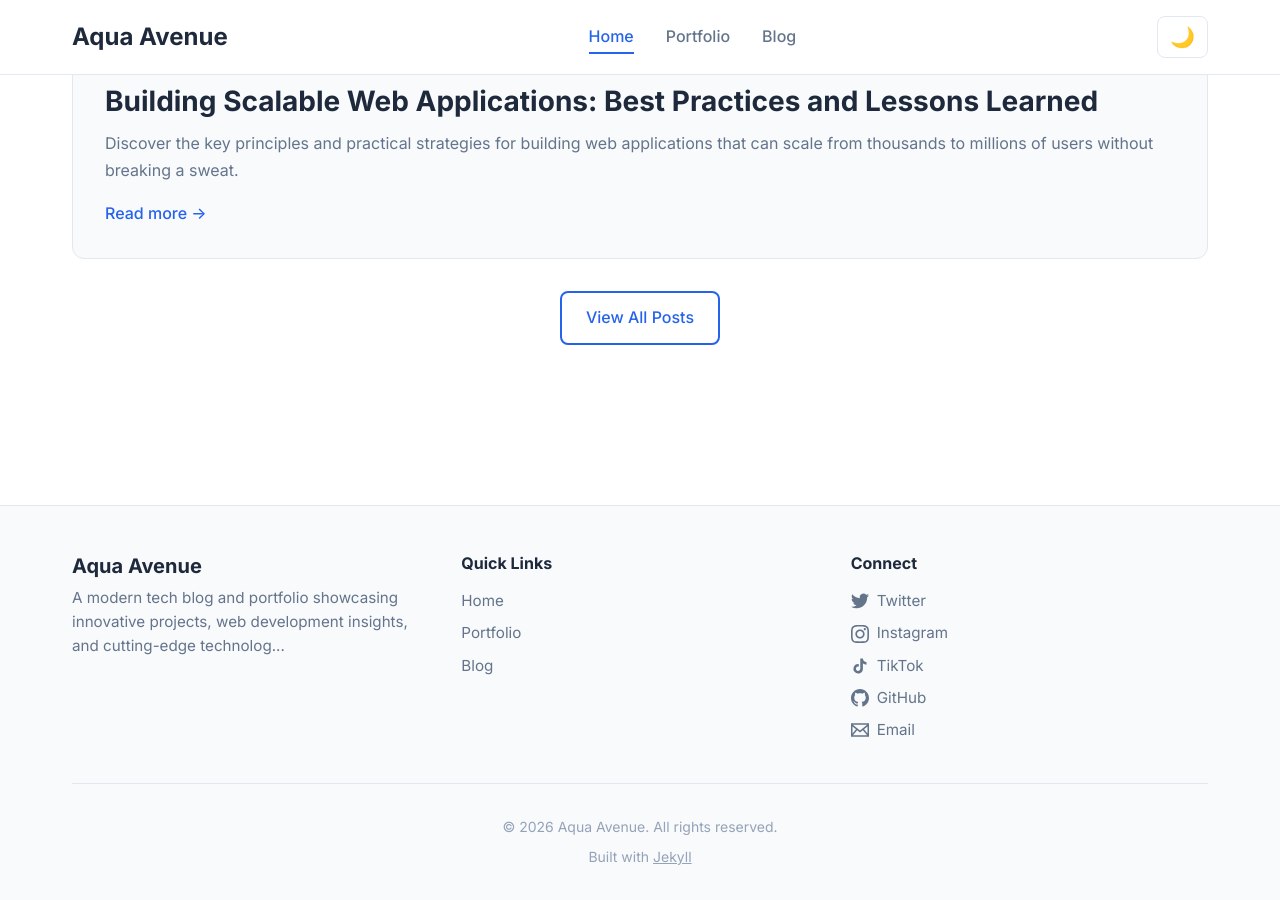
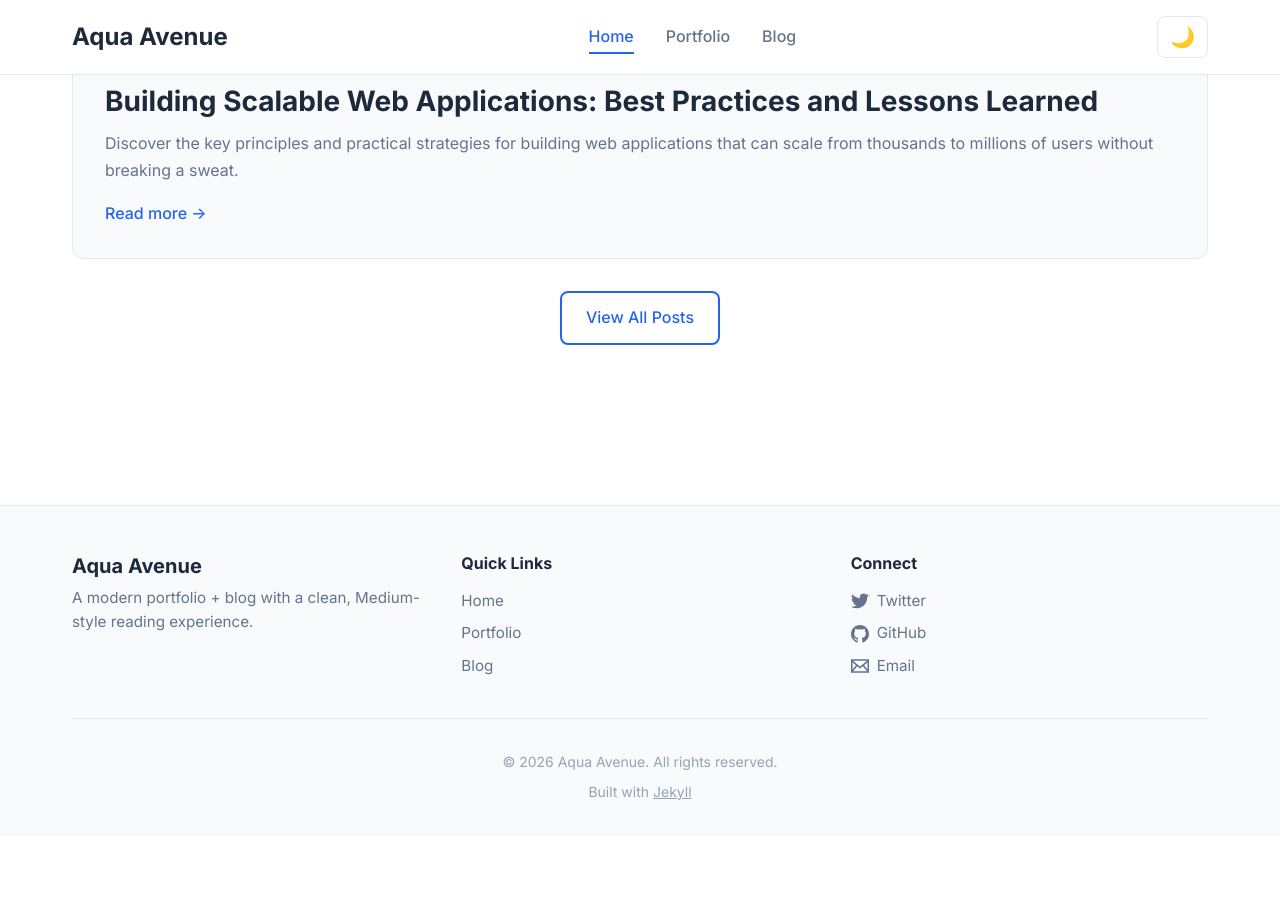
Before and after one commit to willylondon/aqua_avenue_jekyll, a Jekyll site: the page built from index.md, in a window 1280 px wide and 900 px high, scrolled down 1229 px. Built offline with Jekyll 4.4.1, drawn with Linux system fonts in a browser that asks for light colours; after the commit the page ends 2065 px from its top, so only the background shows below that; part of the change alters nothing that is shown.

Commit message:
Refactor Jekyll configuration for Aqua Avenue
Updated configuration settings for Aqua Avenue site, including title, author, and URL. Removed unnecessary comments and streamlined the structure.

```diff
--- a/_config.yml
+++ b/_config.yml
@@ -1,30 +1,24 @@
-# Site settings
-title: Aqua Avenue
-email: willardwells@gmail.com
-description: >-
-  A modern tech blog and portfolio showcasing innovative projects,
-  web development insights, and cutting-edge technology solutions.
-baseurl: "" # the subpath of your site, e.g. /blog
-url: "" # the base hostname & protocol for your site, e.g. http://example.com
+# =========================================
+# Aqua Avenue - Jekyll Configuration
+# GitHub Pages Project Site Setup
+# =========================================
 
-# Social media
-twitter_username: willylondon
-instagram_username: willylondon
-tiktok_username: willylondon
-github_username: willylondon
+title: "Aqua Avenue"
+description: "A modern portfolio + blog with a clean, Medium-style reading experience."
+author: "Willy London"
+email: "willardwells@gmail.com"
 
-# Author information
-author:
-  name: Aqua Avenue
-  email: willardwells@gmail.com
-  twitter: willylondon
+# IMPORTANT (Project repo deployment)
+url: "https://willylondon.github.io"
+baseurl: "/aqua_avenue_jekyll"
 
 # Build settings
-theme: null
 markdown: kramdown
 highlighter: rouge
+permalink: /:categories/:year/:month/:day/:title/
+timezone: "America/Jamaica"
 
-# Plugins
+# Plugins (GitHub Pages compatible)
 plugins:
   - jekyll-feed
   - jekyll-seo-tag
@@ -43,42 +37,32 @@ defaults:
       type: "posts"
     values:
       layout: "post"
-      comments: true
+      author: "Willy London"
   - scope:
       path: ""
       type: "projects"
     values:
       layout: "project"
-  - scope:
-      path: ""
-      type: "pages"
-    values:
-      layout: "page"
 
-# Exclude from processing
+# Sass / Assets
+sass:
+  sass_dir: _sass
+  style: compressed
+
+# Feed
+feed:
+  path: feed.xml
+
+# SEO / Social (optional)
+twitter_username: ""
+github_username: "willylondon"
+
+# Excludes
 exclude:
   - Gemfile
   - Gemfile.lock
   - node_modules
-  - vendor/bundle/
-  - vendor/cache/
-  - vendor/gems/
-  - vendor/ruby/
+  - vendor
   - README.md
-
-# Pagination
-#paginate: 10
-#paginate_path: "/blog/page:num/"
-
-# Kramdown settings
-kramdown:
-  input: GFM
-  syntax_highlighter: rouge
-  syntax_highlighter_opts:
-    block:
-      line_numbers: false
-
-# Sass/SCSS settings
-sass:
-  sass_dir: _sass
-  style: compressed
+  - SETUP_COMPLETE.md
+  - SETUP_COMPLETE.pdf
```
